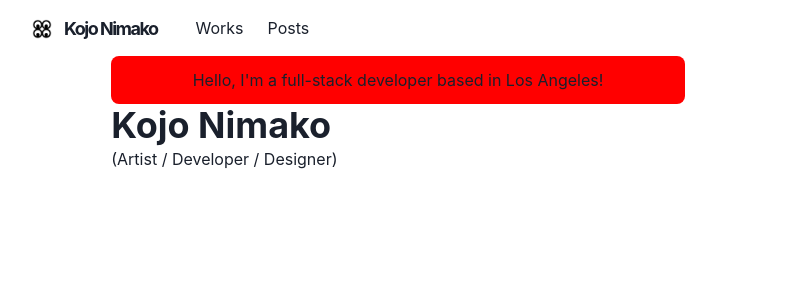
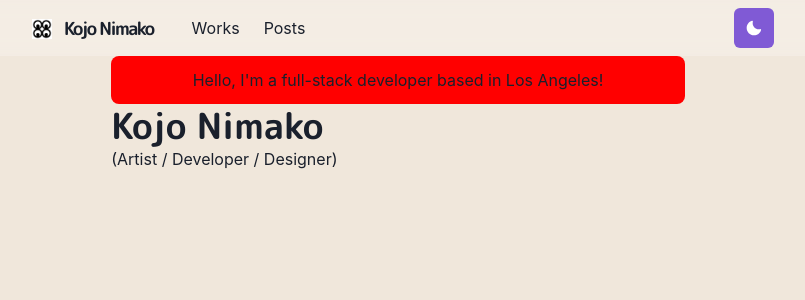
Before and after one commit to boakyeni/kojo-homepage, a Next.js app: page / in a window 1280 px wide. Shown: the top 300 px of the page, without its empty margins (242-1047 px from the left). Built offline with nearby package versions, Linux system fonts and the light colour scheme.

Commit message:
light and dark toggle added

```diff
--- /dev/null
+++ b/components/fonts.js
@@ -0,0 +1,10 @@
+
+
+const Fonts = () => (
+  <style jsx global>
+    {`
+    @import url('https://fonts.googleapis.com/css2?family=M+PLUS+Rounded+1c:wght@300;700&display=swap');
+    `}</style>
+)
+
+export default Fonts
--- a/components/navbar.js
+++ b/components/navbar.js
@@ -16,6 +16,7 @@
 } from '@chakra-ui/react'
 
 import { HamburgerIcon } from '@chakra-ui/icons'
+import ThemeToggleButton from './theme-toggle-button'
 
 const LinkItem = ({ href, path, children }) => {
   const active = path === href
@@ -74,6 +75,7 @@
           </LinkItem>
         </Stack>
         <Box flex={1} align="right">
+          <ThemeToggleButton/>
           <Box ml={2} display={{ base: 'inline-block', md: 'none' }}>
             <Menu>
               <MenuButton
--- /dev/null
+++ b/components/theme-toggle-button.js
@@ -0,0 +1,16 @@
+import {IconButton, useColorMode, useColorModeValue} from '@chakra-ui/react'
+import { SunIcon, MoonIcon } from '@chakra-ui/icons'
+
+const ThemeToggleButton = () => {
+    const {toggleColorMode} = useColorMode()
+
+    return (
+        <IconButton aria-label="Toggle theme"
+        colorScheme={useColorModeValue('purple', 'orange')}
+        icon={useColorModeValue(<MoonIcon/>,<SunIcon/>)}
+        onClick={toggleColorMode}></IconButton>
+    )
+
+}
+
+export default ThemeToggleButton
--- /dev/null
+++ b/lib/theme.js
@@ -0,0 +1,58 @@
+import {extendTheme} from '@chakra-ui/react'
+import {mode} from '@chakra-ui/theme-tools'
+
+const styles = {
+    global: props => ({
+        body: {
+            bg: mode('#f0e7db', '#202023')(props)
+        }
+    })
+
+
+
+}
+
+const components = {
+    Heading: {
+        variants: {
+            'section-title': {
+                textDecoration: 'underline',
+                fontSize: 20,
+                textUnderlineOffset: 6,
+                textDecorationColor: '#525252',
+                textDecorationThickness: 4,
+                marginTop: 3,
+                marginBottom: 4
+            }
+        }
+    },
+    Link: {
+        baseStyle: props => ({
+            color: mode('#3d7aed', '#ff63c3')(props),
+            textUnderlineOffset: 3
+        })
+    }
+}
+
+const fonts = {
+    heading: "'M PLUS Rounded 1c'"
+}
+
+const colors= {
+    glassTeal: '#88ccca'
+}
+
+const config = {
+    initialColorMode: 'dark',
+    useSystemColorMode: true
+}
+
+const theme = extendTheme({
+    config,
+    styles,
+    components,
+    colors,
+    fonts,
+})
+
+export default theme;
--- a/pages/_app.js
+++ b/pages/_app.js
@@ -1,9 +1,12 @@
 import { ChakraProvider } from '@chakra-ui/react'
 import Layout from '../components/layouts/main'
+import Fonts from '../components/fonts'
+import theme from '../lib/theme'
 
 const Website = ({ Component, pageProps, router }) => {
   return (
-    <ChakraProvider>
+    <ChakraProvider theme={theme}>
+      <Fonts />
       <Layout router={router}>
         <Component {...pageProps} key={router.route} />
       </Layout>
--- /dev/null
+++ b/pages/_document.js
@@ -0,0 +1,20 @@
+import {ColorModeScript} from '@chakra-ui/react'
+import NextDocument, {Html, Head, Main, NextScript} from 'next/document'
+
+import theme from '../lib/theme'
+
+export default class Document extends NextDocument {
+    render () {
+    return(
+        <Html lang="en">
+            <Head />
+            <body>
+                <ColorModeScript initialColorMode={theme.config.initialColorMode} />
+                <Main />
+                <NextScript />
+
+            </body>
+        </Html>
+    )
+    }
+}
```
